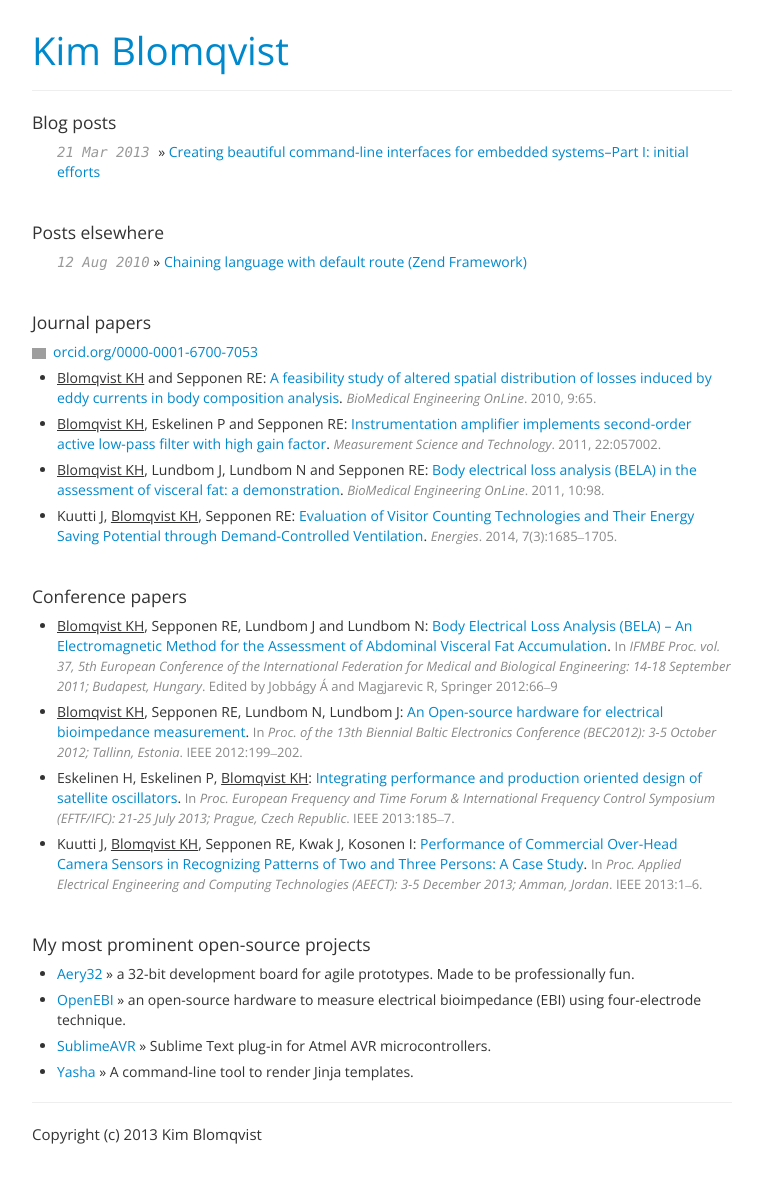
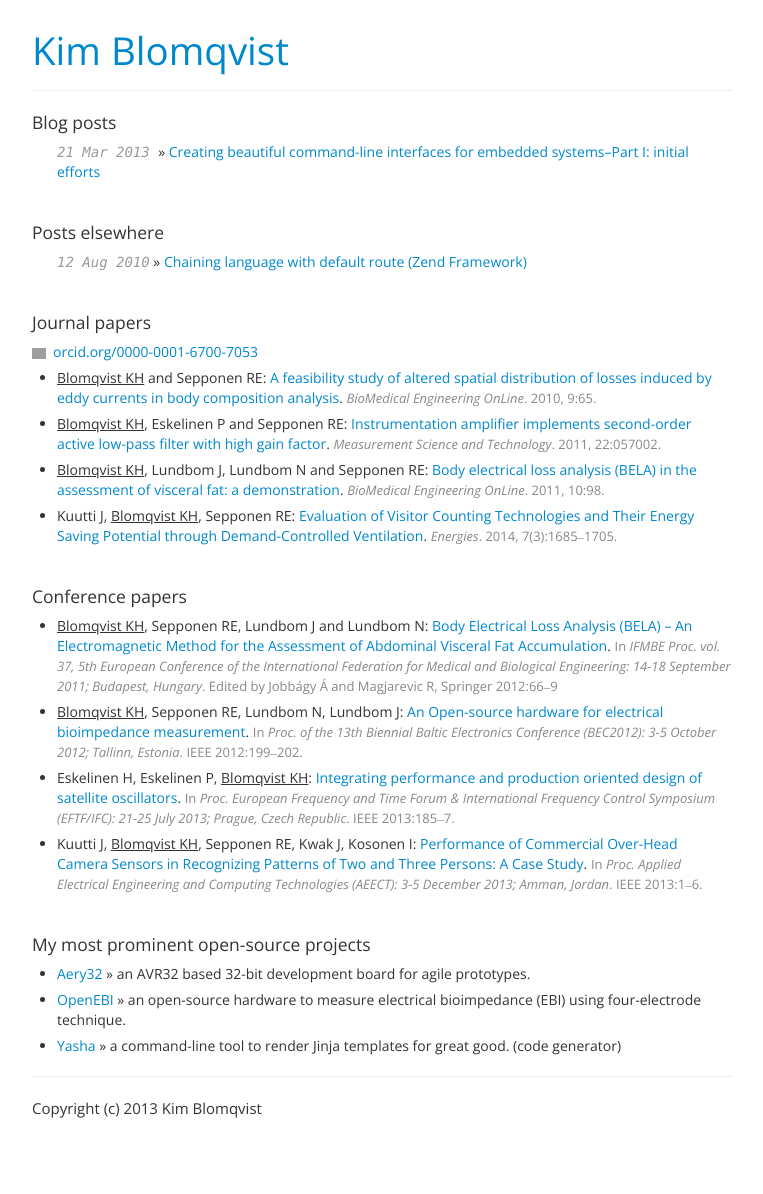
Before and after one commit to kblomqvist/kblomqvist.github.com, a Jekyll site: the page built from index.html, in a window 1280 px wide. Shown: the whole page, without its empty margins (258-1021 px from the left). Built offline with Jekyll 4.4.1, drawn with Linux system fonts in a browser that asks for light colours; the list of posts is cut into pages by our own code; comment, search, counter and statistics services are not loaded; after the commit the page ends 1168 px from its top, so only the background shows below that; grey boxes are pictures that could not be loaded.

Commit message:
Update list of open-source projects

```diff
--- a/index.html
+++ b/index.html
@@ -88,19 +88,15 @@ description: My technical writings on electronics and programming.
 <h4>My most prominent open-source projects</h4>
 <ul>
   <li>
-    <a href="http://www.aery32.com" target="_blank">Aery32</a> &raquo;
-    a 32-bit development board for agile prototypes. Made to be professionally fun.
+    <a href="http://aery32.readthedocs.io" target="_blank">Aery32</a> &raquo;
+    an AVR32 based 32-bit development board for agile prototypes.
   </li>
   <li>
     <a href="https://github.com/openebi" target="_blank">OpenEBI</a> &raquo;
     an open-source hardware to measure electrical bioimpedance (EBI) using four-electrode technique.
   </li>
   <li>
-    <a href="https://sublime.wbond.net/packages/AVR" target="_blank">SublimeAVR</a> &raquo;
-    Sublime Text plug-in for Atmel AVR microcontrollers.
-  </li>
-  <li>
     <a href="https://github.com/kblomqvist/yasha" target="_blank">Yasha</a> &raquo;
-    A command-line tool to render Jinja templates.
+    a command-line tool to render Jinja templates for great good. (code generator)
   </li>
 </ul>
```
